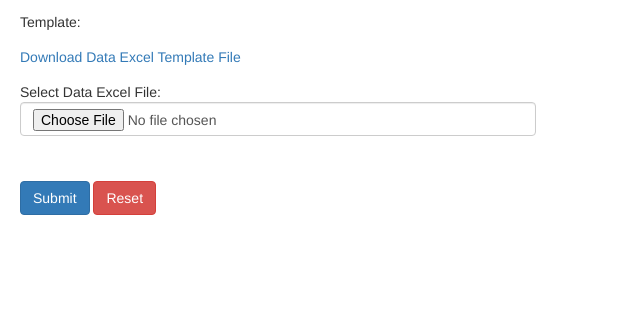
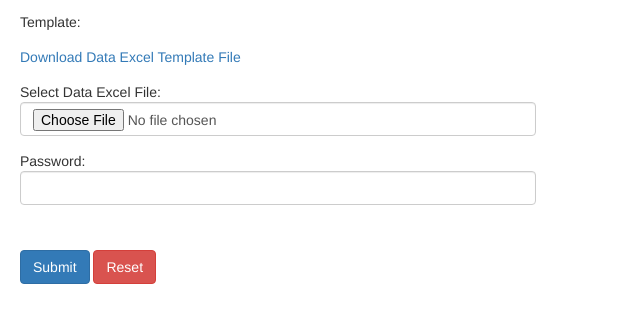
Before and after one commit to mdmujeeb/bbch-certificate, a plain HTML site: page index.html in a window 1280 px wide. Shown: the part 120-442 px from the top of the page, without its empty margins (0-640 px from the left). Drawn offline with Linux system fonts and the light colour scheme; no server answers.

Commit message:
Added password field

```diff
--- a/index.html
+++ b/index.html
@@ -54,6 +54,17 @@
 				</div>
 		      </div>
 		      <div class="row">
+				<div class="col-sm-5 form-group" style="margin-left: 20px">
+				  Password:
+				  <input
+					type="password"
+					id="password"
+					class="form-control"
+					name="password"
+				  >
+				</div>
+		      </div>
+		      <div class="row">
 		        <div class="col-xs-12" style="margin-left: 20px;margin-top: 30px">
 		          <button
 		            class="btn btn-primary"
```
